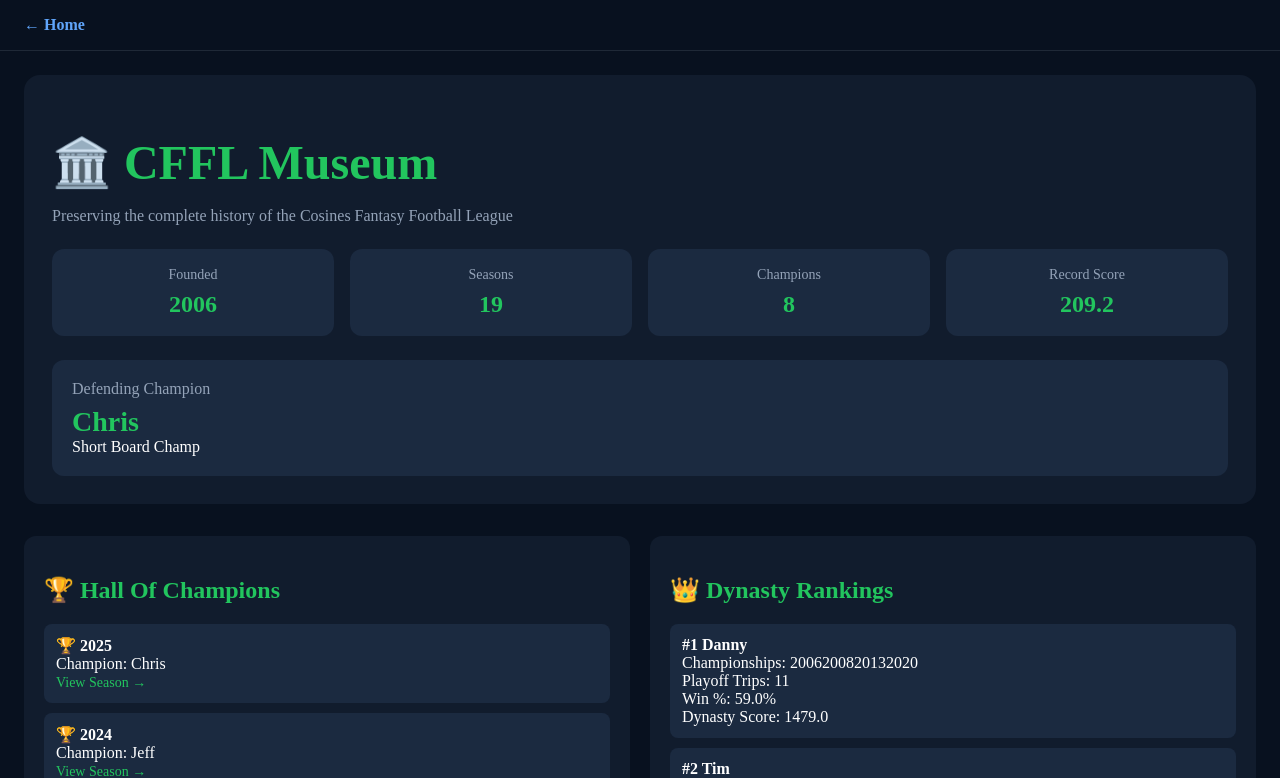
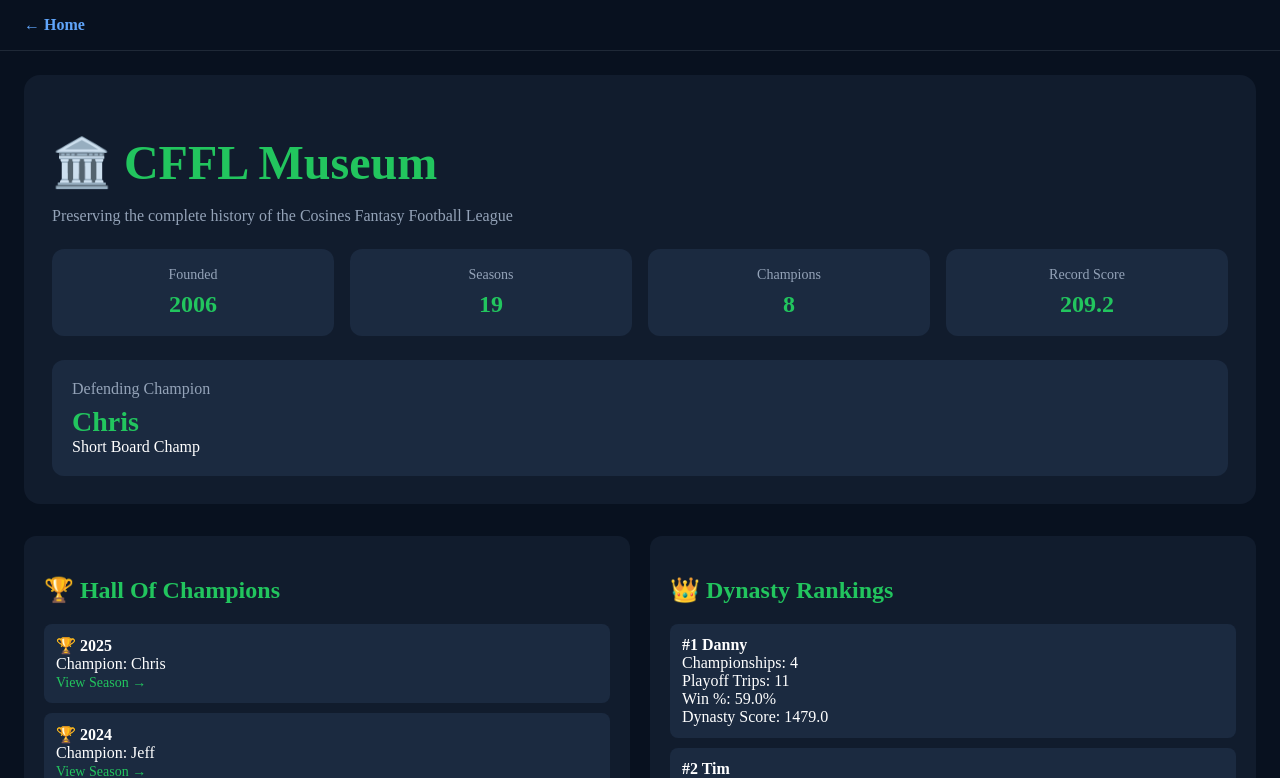
Before and after one commit to timgoodman047/CFFL-NEW, a Next.js app: page /museum in a window 1280 px wide. Shown: the top 778 px of the page. Built offline with nearby package versions, Linux system fonts and the light colour scheme.

Commit message:
Fix championship count display in DynastyRankings

```diff
--- a/src/components/DynastyRankings.tsx
+++ b/src/components/DynastyRankings.tsx
@@ -63,7 +63,7 @@ marginBottom: "10px",
 
 Championships:
 {" "}
-{franchise.championships}
+{franchise.championships.length}
 
 <br />
 
```
